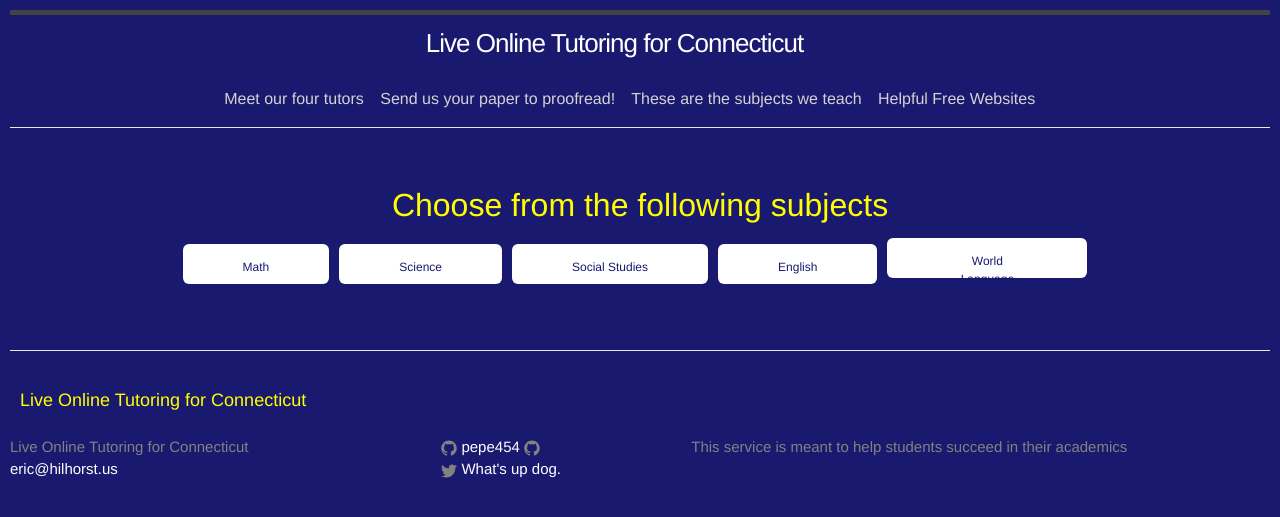
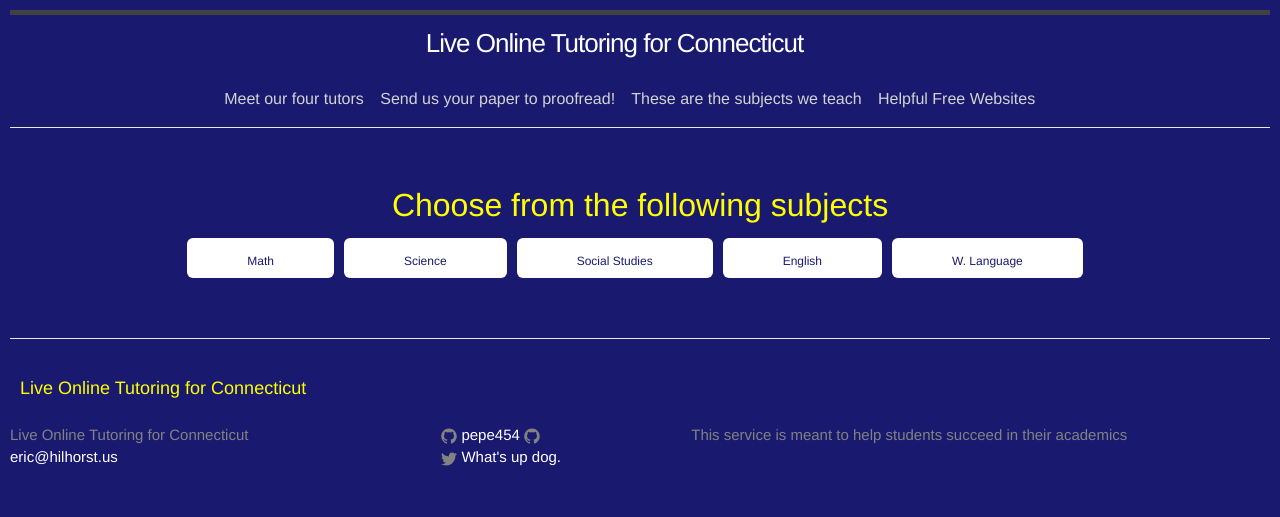
Before and after one commit to pepe454/pepe454.github.io, a Jekyll site: the page built from nav-bar/subjects.md, in a window 1280 px wide. Shown: the top 517 px of the page. Built offline with Jekyll 4.4.1, drawn with Linux system fonts in a browser that asks for light colours.

Commit message:
Update subjects.md

```diff
--- a/nav-bar/subjects.md
+++ b/nav-bar/subjects.md
@@ -33,7 +33,7 @@ permalink: /subjects/
     <td><a href="#" class="button">Science</a></td>
     <td><a href="#" class="button">Social Studies</a></td>
     <td><a href="#" class="button">English</a></td>
-    <td><a href="#" class="button">World Language</a></td>
+    <td><a href="#" class="button">W. Language</a></td>
   </tr>
 </table>
 
```
